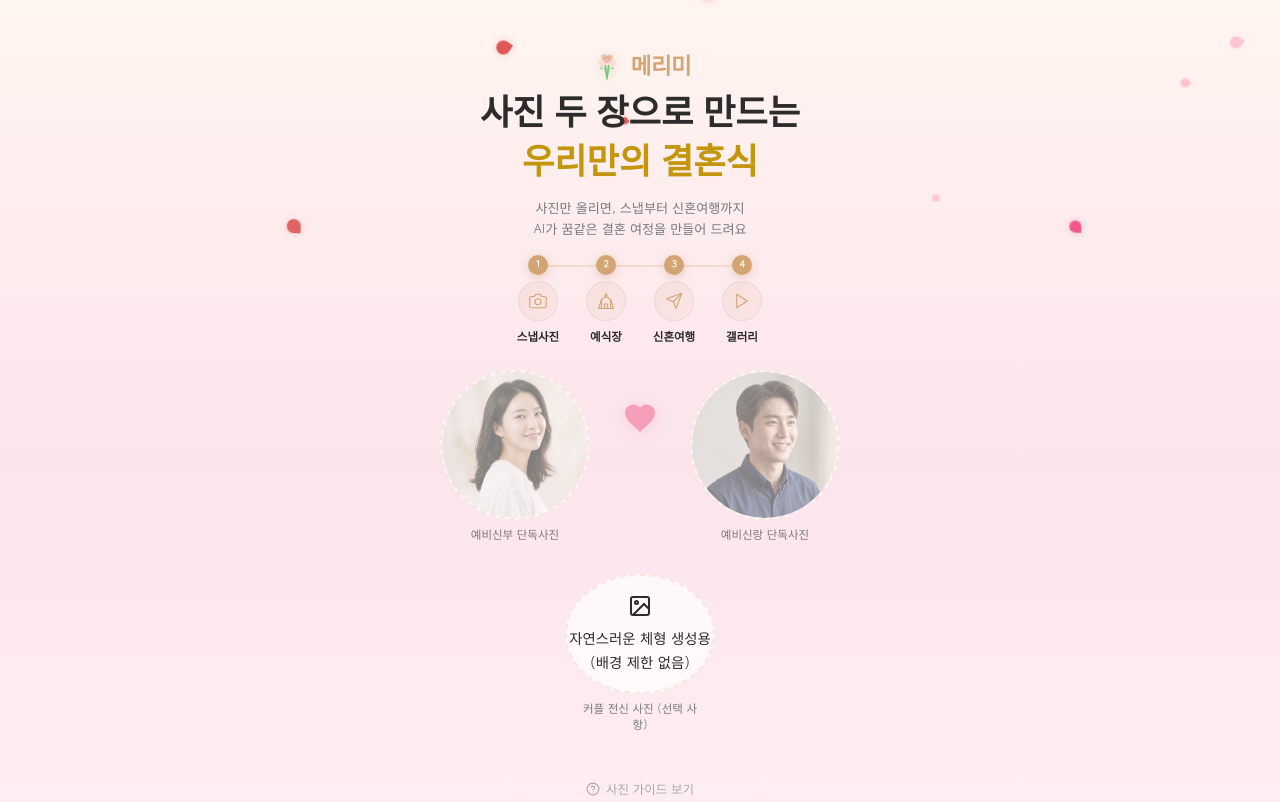
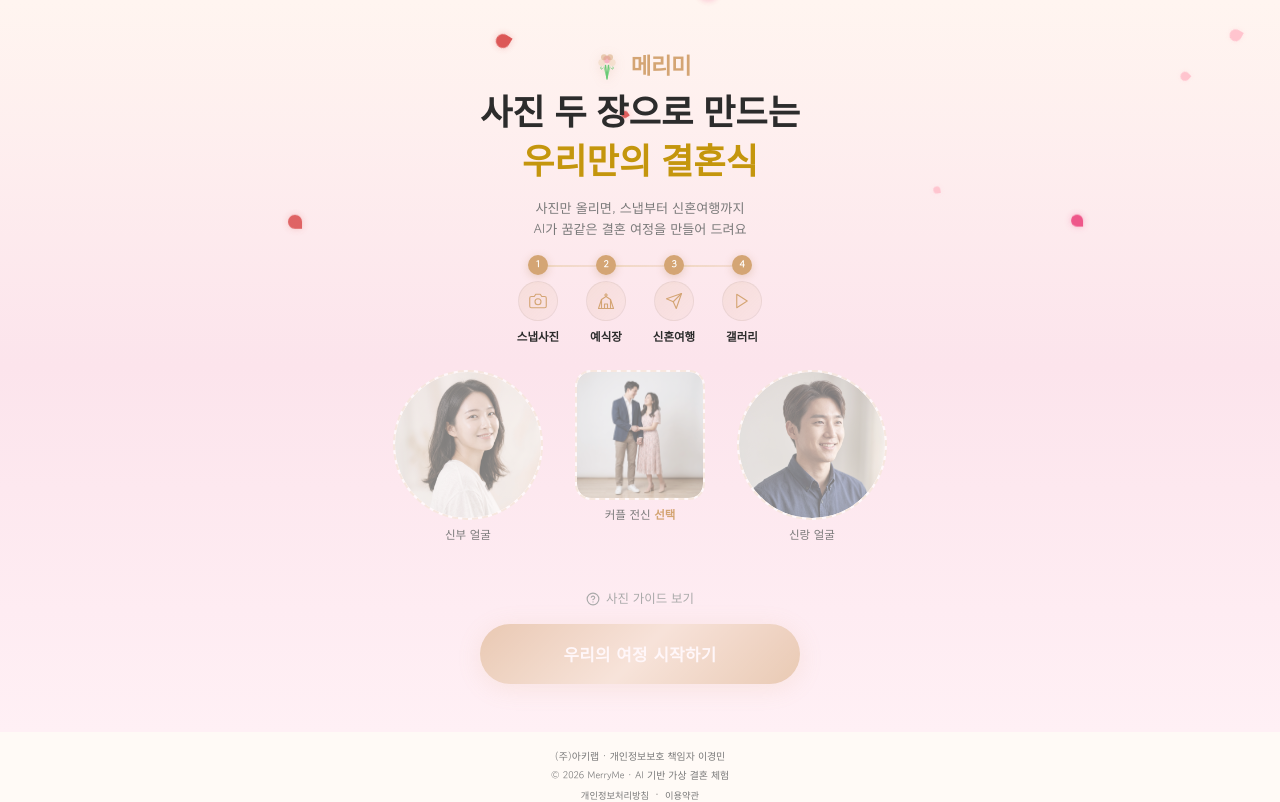
Before and after one commit to gmbro/merryme, a Next.js app: page / in a window 1280 px wide. Shown: the top 802 px of the page. Built offline with nearby package versions, Linux system fonts and the light colour scheme; a web font is replaced by a local one.

Commit message:
feat: 3장 업로드 카드 나란히 배치 + AI 커플 체형 가이드 이미지 추가

```diff
--- a/src/app/page.module.css
+++ b/src/app/page.module.css
@@ -67,23 +67,34 @@
   word-break: keep-all;
 }
 
-/* Upload Area — 나란히 */
+/* Upload Area — 3장 나란히 */
 .uploadArea {
   display: flex;
   align-items: flex-start;
   justify-content: center;
-  gap: var(--space-sm);
+  gap: 10px;
   width: 100%;
   margin-top: var(--space-sm);
 }
 
+/* 원형 카드 (신부/신랑) */
 .uploadCard {
   display: flex;
   flex-direction: column;
   align-items: center;
   gap: 6px;
   flex: 1;
-  max-width: 140px;
+  max-width: 120px;
+}
+
+/* 커플 전신 카드 — 조금 더 넓은 직사각형 */
+.uploadCardCouple {
+  display: flex;
+  flex-direction: column;
+  align-items: center;
+  gap: 6px;
+  flex: 1.4;
+  max-width: 160px;
 }
 
 .uploadZone {
@@ -127,6 +138,54 @@
   opacity: 0.5;
   filter: grayscale(20%);
   transition: opacity 0.3s;
+}
+
+/* 커플 전신 업로드존 — 직사각형 */
+.uploadZoneRect {
+  position: relative;
+  width: 100%;
+  height: 130px;
+  border-radius: 16px;
+  border: 2.5px dashed var(--color-border);
+  display: flex;
+  align-items: center;
+  justify-content: center;
+  cursor: pointer;
+  transition: all var(--transition-base);
+  overflow: hidden;
+  background: rgba(255,255,255,0.7);
+}
+
+.uploadZoneRect:hover {
+  border-color: var(--color-primary);
+  box-shadow: var(--shadow-glow);
+}
+
+.uploadZoneRect[data-filled="true"] {
+  border-style: solid;
+  border-color: var(--color-primary);
+  box-shadow: 0 0 0 3px var(--color-primary-glow);
+}
+
+.previewImgRect {
+  width: 100%;
+  height: 100%;
+  object-fit: cover;
+  border-radius: 14px;
+}
+
+.guideImgRect {
+  width: 100%;
+  height: 100%;
+  object-fit: cover;
+  border-radius: 14px;
+  opacity: 0.55;
+  filter: grayscale(15%);
+  transition: opacity 0.3s;
+}
+
+.uploadZoneRect:hover .guideImgRect {
+  opacity: 0.8;
 }
 
 .uploadZone:hover .guideImg {
--- a/src/app/page.tsx
+++ b/src/app/page.tsx
@@ -353,8 +353,10 @@ export default function LandingPage() {
             ))}
           </div>
 
-          {/* 사진 업로드 */}
+          {/* 사진 업로드 — 3장 나란히 */}
           <div className={styles.uploadArea}>
+
+            {/* 신부 얼굴 */}
             <div className={styles.uploadCard}>
               <label className={styles.uploadZone} data-filled={!!herPreview}>
                 {herPreview ? (
@@ -377,22 +379,47 @@ export default function LandingPage() {
                 {validating === 'her' ? (
                   <span className={styles.uploadValidating}>
                     <span className="loader-ring" style={{ width: 14, height: 14, borderWidth: 2 }} />
-                    사진 확인 중...
+                    확인 중...
                   </span>
                 ) : herPreview ? (
-                  <span className={styles.uploadDone}>업로드 완료</span>
+                  <span className={styles.uploadDone}>✓ 완료</span>
                 ) : (
-                  '예비신부 단독사진'
+                  '신부 얼굴'
                 )}
               </span>
             </div>
 
-            <div className={styles.heartArea}>
-              <svg className={styles.heartSvg} viewBox="0 0 24 24" fill="var(--color-accent)">
-                <path d="M12 21.35l-1.45-1.32C5.4 15.36 2 12.28 2 8.5 2 5.42 4.42 3 7.5 3c1.74 0 3.41.81 4.5 2.09C13.09 3.81 14.76 3 16.5 3 19.58 3 22 5.42 22 8.5c0 3.78-3.4 6.86-8.55 11.54L12 21.35z" />
-              </svg>
+            {/* 커플 전신 (가운데, 세로형) */}
+            <div className={styles.uploadCardCouple}>
+              <label className={styles.uploadZoneRect} data-filled={!!couplePreview}>
+                {couplePreview ? (
+                  <img src={couplePreview} alt="커플 전신" className={styles.previewImgRect} />
+                ) : (
+                  <img src="/guide-couple.png" alt="커플 체형 가이드" className={styles.guideImgRect} />
+                )}
+                <input
+                  ref={coupleInputRef}
+                  type="file"
+                  accept="image/*"
+                  className={styles.fileInput}
+                  onChange={(e) => {
+                    const f = e.target.files?.[0];
+                    if (f) handleFile(f, 'couple');
+                  }}
+                />
+              </label>
+              <span className={styles.uploadLabelText}>
+                {validating === 'couple' ? (
+                  <span className={styles.uploadValidating}>등록 중...</span>
+                ) : couplePreview ? (
+                  <span className={styles.uploadDone}>✓ 완료</span>
+                ) : (
+                  <span>커플 전신 <span style={{ color: 'var(--color-primary)', fontWeight: 600 }}>선택</span></span>
+                )}
+              </span>
             </div>
 
+            {/* 신랑 얼굴 */}
             <div className={styles.uploadCard}>
               <label className={styles.uploadZone} data-filled={!!himPreview}>
                 {himPreview ? (
@@ -415,53 +442,16 @@ export default function LandingPage() {
                 {validating === 'him' ? (
                   <span className={styles.uploadValidating}>
                     <span className="loader-ring" style={{ width: 14, height: 14, borderWidth: 2 }} />
-                    사진 확인 중...
+                    확인 중...
                   </span>
                 ) : himPreview ? (
-                  <span className={styles.uploadDone}>업로드 완료</span>
+                  <span className={styles.uploadDone}>✓ 완료</span>
                 ) : (
-                  '예비신랑 단독사진'
+                  '신랑 얼굴'
                 )}
               </span>
             </div>
-          </div>
 
-          <div className={styles.uploadCards} style={{ marginTop: '1.5rem' }}>
-            <div className={styles.uploadCard} style={{ width: '100%', maxWidth: '100%' }}>
-              <label
-                className={styles.uploadZone}
-                data-filled={!!couplePreview}
-                style={{ aspectRatio: '3/1', height: '120px' }}
-              >
-                {couplePreview ? (
-                  <img src={couplePreview} alt="커플 전신" className={styles.previewImg} />
-                ) : (
-                  <div style={{ display: 'flex', flexDirection: 'column', alignItems: 'center', gap: '8px', color: 'var(--text-tertiary)' }}>
-                    <svg width="24" height="24" viewBox="0 0 24 24" fill="none" stroke="currentColor" strokeWidth="2"><rect x="3" y="3" width="18" height="18" rx="2" ry="2"></rect><circle cx="8.5" cy="8.5" r="1.5"></circle><polyline points="21 15 16 10 5 21"></polyline></svg>
-                    <span style={{ fontSize: '0.9rem' }}>자연스러운 체형 생성용 (배경 제한 없음)</span>
-                  </div>
-                )}
-                <input
-                  ref={coupleInputRef}
-                  type="file"
-                  accept="image/*"
-                  className={styles.fileInput}
-                  onChange={(e) => {
-                    const f = e.target.files?.[0];
-                    if (f) handleFile(f, 'couple');
-                  }}
-                />
-              </label>
-              <span className={styles.uploadLabelText}>
-                {validating === 'couple' ? (
-                  <span className={styles.uploadValidating}>등록 중...</span>
-                ) : couplePreview ? (
-                  <span className={styles.uploadDone}>커플 사진 등록 완료</span>
-                ) : (
-                  '커플 전신 사진 (선택 사항)'
-                )}
-              </span>
-            </div>
           </div>
 
           {/* 이미지 가이드 버튼 */}
```
Also changed, not shown: public/guide-couple.png (added).
